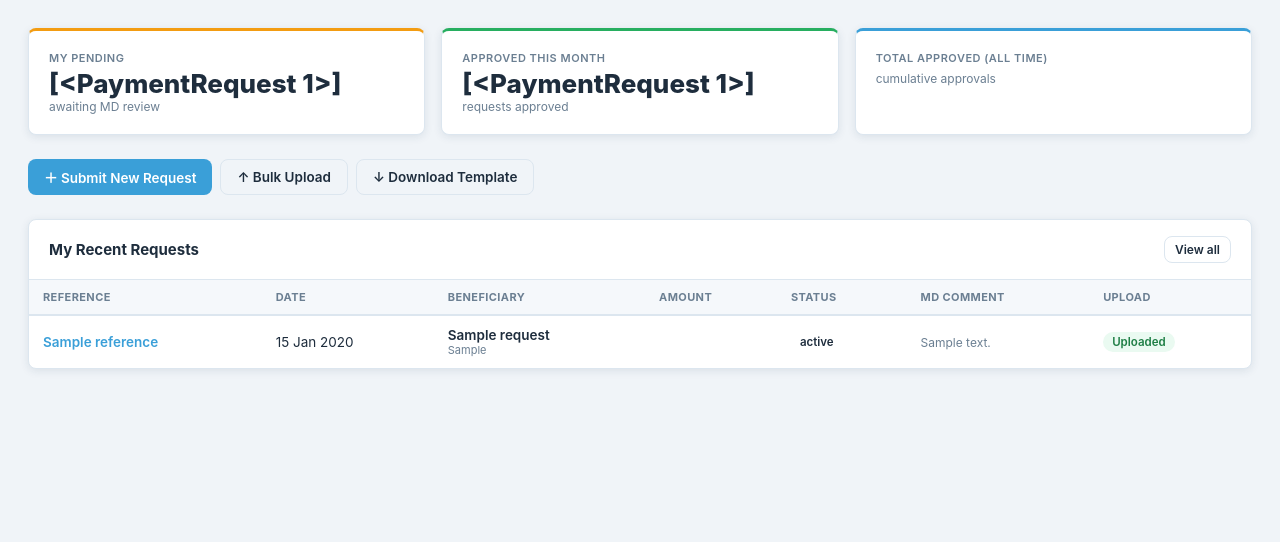
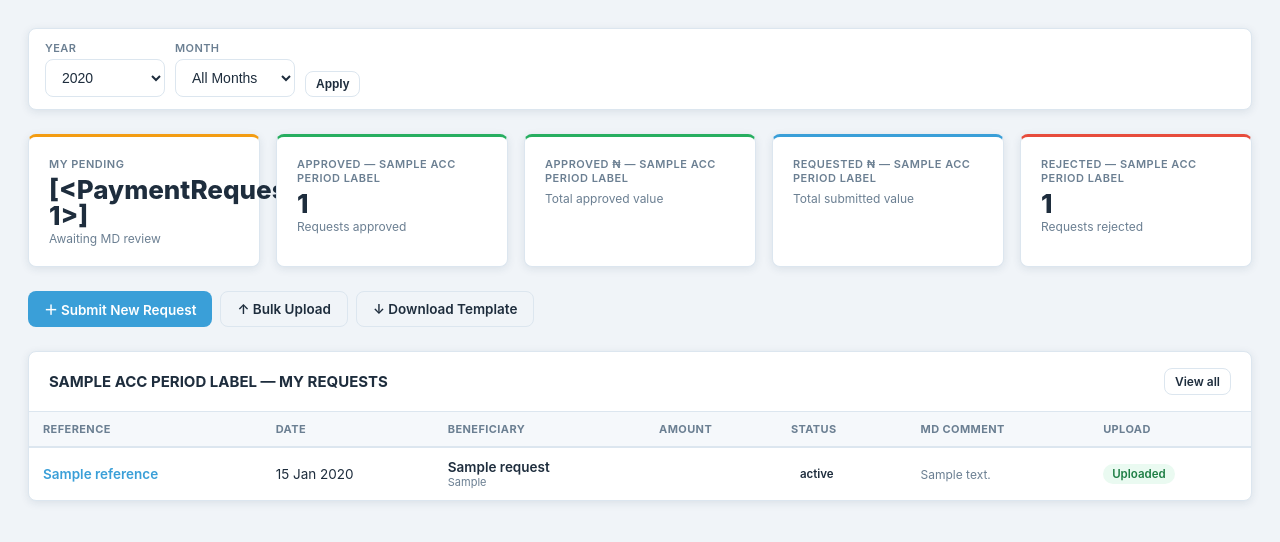
Before and after one commit to surediagnostic-cmd/hopestone-payments, a Flask app: template templates/dashboard.html in a window 1280 px wide. Shown: the part 69-611 px from the top of the page. Run offline with Flask 3, Linux system fonts and the light colour scheme; tables that the repository leaves empty hold one stand-in row (values such as "Sample post"); the template is opened without the code that fills it: values that come from a table or form of the project are taken from there, most other values are stand-ins (such as "Sample title", 1, 10 or a date in 2020).

Commit message:
Add month/year filter and analytics cards to accountant dashboard
- Year + Month dropdowns auto-submit to filter all accountant stats
  and the requests table to the selected period
- 5 KPI cards: My Pending (global), Approved count, Approved ₦,
  Requested ₦ (new), Rejected count (new) — all period-filtered
- Table title updates to reflect selected period
- Shows up to 25 requests for the selected period

Co-Authored-By: Claude Sonnet 4.6 <noreply@anthropic.com>

```diff
--- a/templates/dashboard.html
+++ b/templates/dashboard.html
@@ -361,21 +361,55 @@ new Chart(document.getElementById('catChart'), {
 
 {% else %}
 <!-- ─── Accountant Dashboard ──────────────────────────────────────────────── -->
-<div class="stat-grid mb-3">
+
+<!-- Period filter -->
+<form method="GET" action="{{ url_for('requests.dashboard') }}" class="dash-filters mb-3">
+  <div class="filter-group">
+    <label class="filter-label">Year</label>
+    <select name="year" class="form-control form-control-sm filter-select" onchange="this.form.submit()">
+      {% for y in range(now.year, now.year - 4, -1) %}
+        <option value="{{ y }}" {% if y == acc_year %}selected{% endif %}>{{ y }}</option>
+      {% endfor %}
+    </select>
+  </div>
+  <div class="filter-group">
+    <label class="filter-label">Month</label>
+    <select name="month" class="form-control form-control-sm filter-select" onchange="this.form.submit()">
+      <option value="0" {% if acc_month == 0 %}selected{% endif %}>All Months</option>
+      {% for m in acc_months_list %}
+        <option value="{{ loop.index }}" {% if loop.index == acc_month %}selected{% endif %}>{{ m }}</option>
+      {% endfor %}
+    </select>
+  </div>
+  <button type="submit" class="btn btn-outline btn-sm">Apply</button>
+</form>
+
+<!-- 5 KPI cards -->
+<div class="stat-grid stat-grid-6 mb-3">
   <div class="stat-card warning">
-    <div class="stat-label">My Pending</div>
+    <div class="stat-label">MY PENDING</div>
     <div class="stat-value">{{ my_pending }}</div>
-    <div class="stat-sub">awaiting MD review</div>
+    <div class="stat-sub">Awaiting MD review</div>
   </div>
   <div class="stat-card success">
-    <div class="stat-label">Approved This Month</div>
-    <div class="stat-value">{{ my_approved_month }}</div>
-    <div class="stat-sub">requests approved</div>
+    <div class="stat-label">APPROVED — {{ acc_period_label.upper() }}</div>
+    <div class="stat-value">{{ my_approved_count }}</div>
+    <div class="stat-sub">Requests approved</div>
   </div>
-  <div class="stat-card">
-    <div class="stat-label">Total Approved (All Time)</div>
-    <div class="stat-value" style="font-size:18px;">{{ format_naira(my_total_approved) }}</div>
-    <div class="stat-sub">cumulative approvals</div>
+  <div class="stat-card" style="border-top-color:#27ae60;">
+    <div class="stat-label">APPROVED ₦ — {{ acc_period_label.upper() }}</div>
+    <div class="stat-value" style="font-size:16px;color:#27ae60;">{{ format_naira(my_total_approved) }}</div>
+    <div class="stat-sub">Total approved value</div>
+  </div>
+  <div class="stat-card" style="border-top-color:#3a9fd8;">
+    <div class="stat-label">REQUESTED ₦ — {{ acc_period_label.upper() }}</div>
+    <div class="stat-value" style="font-size:16px;color:var(--primary);">{{ format_naira(my_total_requested) }}</div>
+    <div class="stat-sub">Total submitted value</div>
+  </div>
+  <div class="stat-card danger">
+    <div class="stat-label">REJECTED — {{ acc_period_label.upper() }}</div>
+    <div class="stat-value">{{ my_rejected_count }}</div>
+    <div class="stat-sub">Requests rejected</div>
   </div>
 </div>
 
@@ -387,7 +421,7 @@ new Chart(document.getElementById('catChart'), {
 
 <div class="card">
   <div class="card-header">
-    <span class="card-header-title">My Recent Requests</span>
+    <span class="card-header-title">{{ acc_period_label.upper() }} — MY REQUESTS</span>
     <a href="{{ url_for('requests.list_requests') }}" class="btn btn-outline btn-sm">View all</a>
   </div>
   <div class="table-wrap">
```
Also changed, not shown: routes/requests.py (+42 -19 lines).
